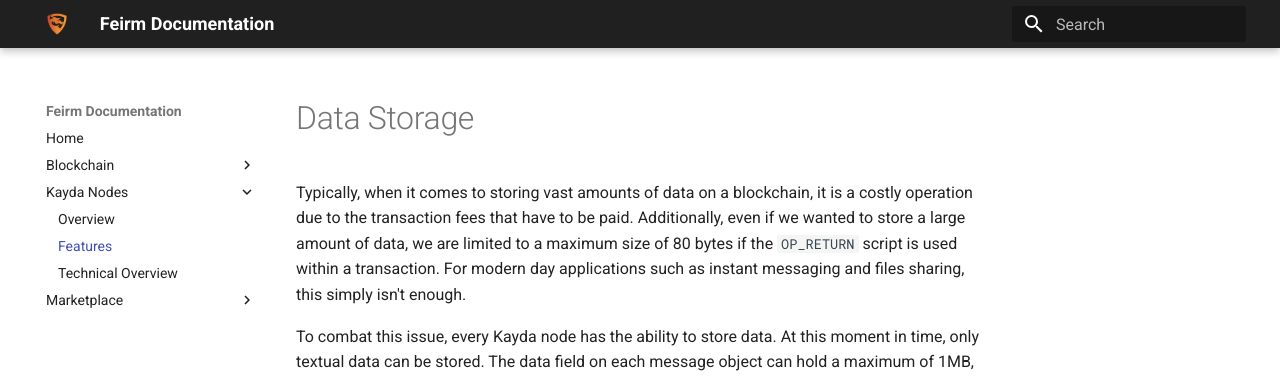
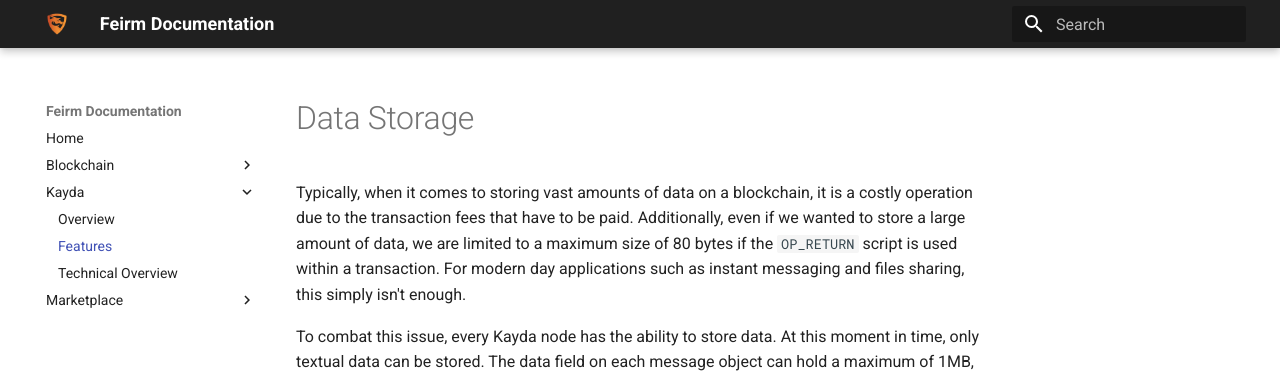
Before and after one commit to feirm/docs, an MkDocs documentation site: the page built from docs/kayda/features.md, in a window 1280 px wide. Shown: the top 376 px of the page. Built offline with MkDocs 1.6.1 and Material for MkDocs 9.7.7, drawn with Linux system fonts in a browser that asks for light colours.

Commit message:
Modify documentation structure

```diff
--- a/mkdocs.yml
+++ b/mkdocs.yml
@@ -8,10 +8,10 @@ nav:
   - Home: index.md
   - Blockchain:
     - Overview: blockchain/overview.md
-  - Kayda Nodes:
-    - Overview: kayda-nodes/overview.md
-    - Features: kayda-nodes/features.md
-    - Technical Overview: kayda-nodes/technical-overview.md
+  - Kayda:
+    - Overview: kayda/overview.md
+    - Features: kayda/features.md
+    - Technical Overview: kayda/technical-overview.md
   - Marketplace:
     - Overview: marketplace/overview.md
     - Centralised Layer: marketplace/centralised-layer.md
```
Also changed, not shown: docs/kayda/features.md (renamed from docs/kayda-nodes/features.md), docs/kayda/overview.md (renamed from docs/kayda-nodes/overview.md), docs/kayda/technical-overview.md (renamed from docs/kayda-nodes/technical-overview.md).
